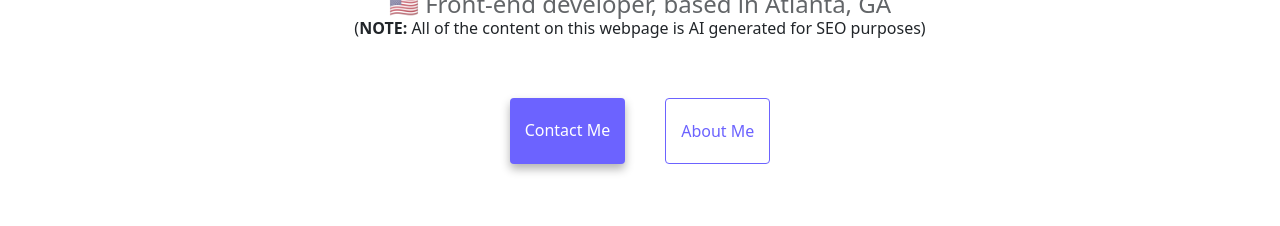
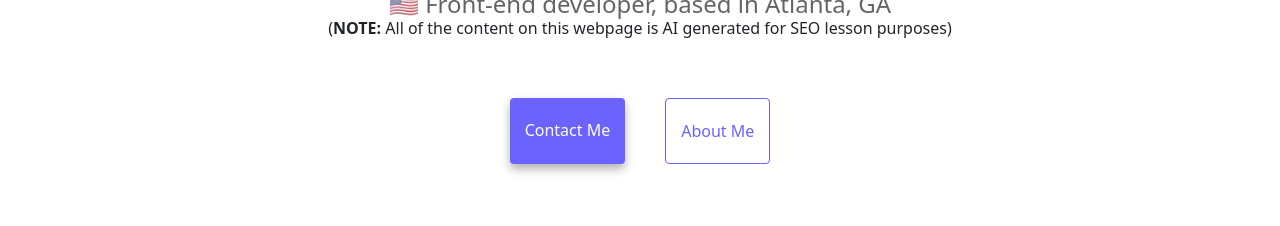
Before and after one commit to P0KiD0Ki/SheCodes-Responsive-Webpage, a plain HTML site: page index.html in a window 1280 px wide. Shown: the part 343-569 px from the top of the page. Drawn offline with nearby package versions, Linux system fonts and the light colour scheme.

Commit message:
Update index.html

```diff
--- a/index.html
+++ b/index.html
@@ -64,7 +64,7 @@
     <h2>👋 Hi I am</h2>
     <h1>Perla Oki</h1>
     <h3>🇺🇸 Front-end developer, based in Atlanta, GA</h3>
-    <h6>(<strong>NOTE:</strong> All of the content on this webpage is AI generated for SEO purposes)</h6>
+    <h6>(<strong>NOTE:</strong> All of the content on this webpage is AI generated for SEO lesson purposes)</h6>
     <div class="navigation-links">
       <a href="about.html#contact" class="contact-link">Contact me</a>
       <a href="about.html" class="about-link">About me</a>
```
